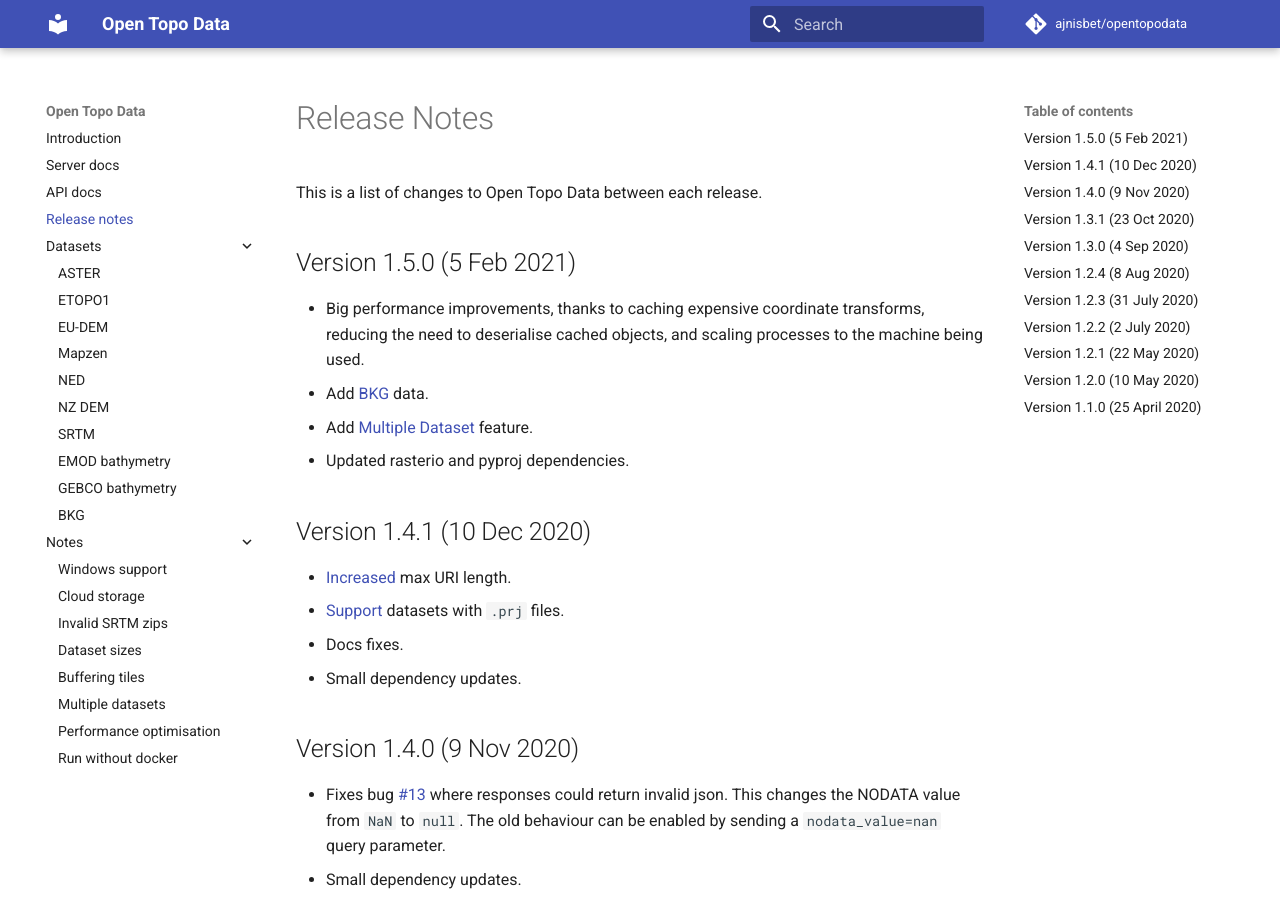
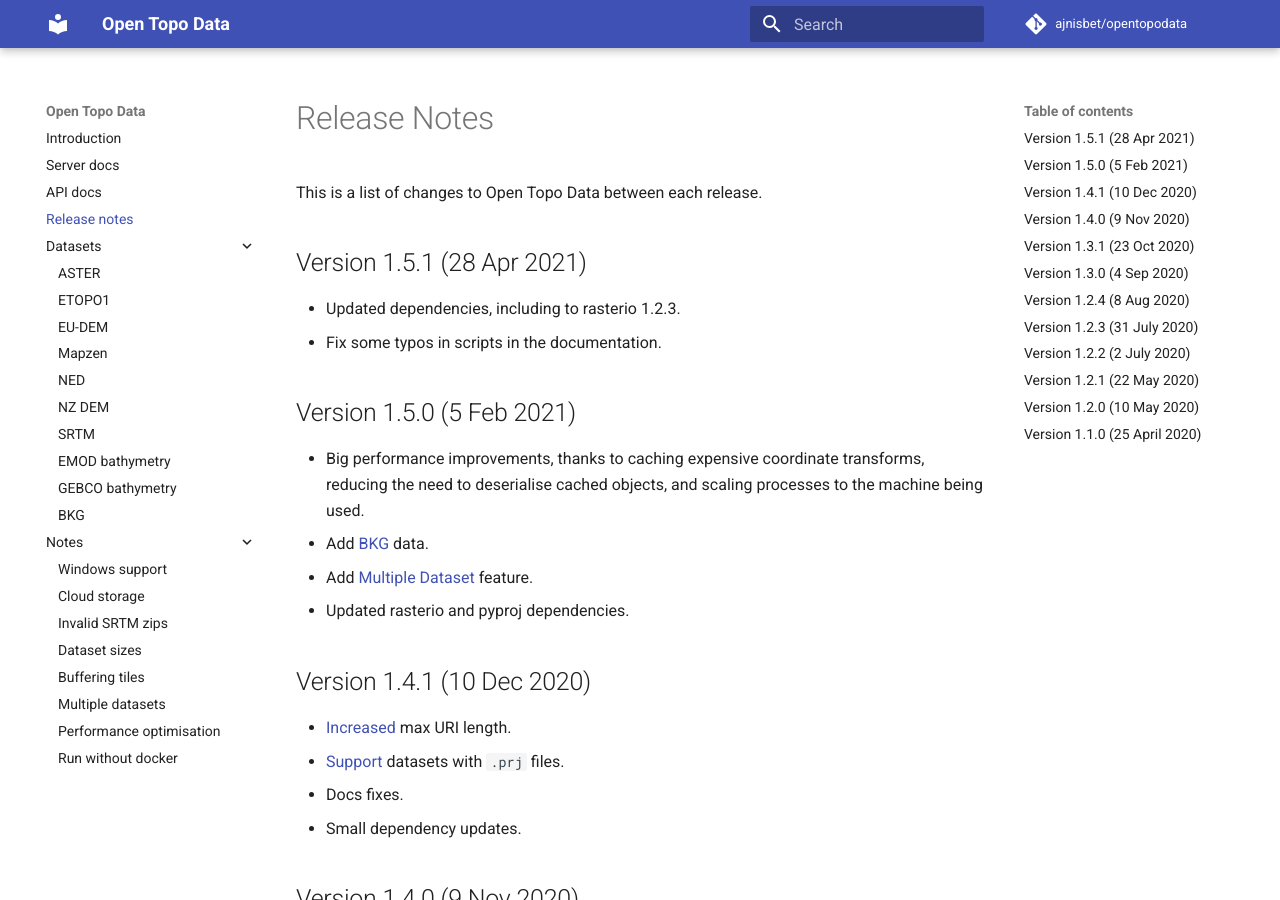
Before and after one commit to ajnisbet/opentopodata, an MkDocs documentation site: the page built from docs/changelog.md, in a window 1280 px wide and 900 px high. Built offline with MkDocs 1.6.1 and Material for MkDocs 9.7.7, drawn with Linux system fonts in a browser that asks for light colours; comment, search, counter and statistics services are not loaded.

Commit message:
Bump version and changelog

```diff
--- a/docs/changelog.md
+++ b/docs/changelog.md
@@ -1,6 +1,12 @@
 # Release Notes
 
 This is a list of changes to Open Topo Data between each release.
+
+
+## Version 1.5.1 (28 Apr 2021)
+
+* Updated dependencies, including to rasterio 1.2.3.
+* Fix some typos in scripts in the documentation.
 
 ## Version 1.5.0 (5 Feb 2021)
 
```
Also changed, not shown: 1 other file.
